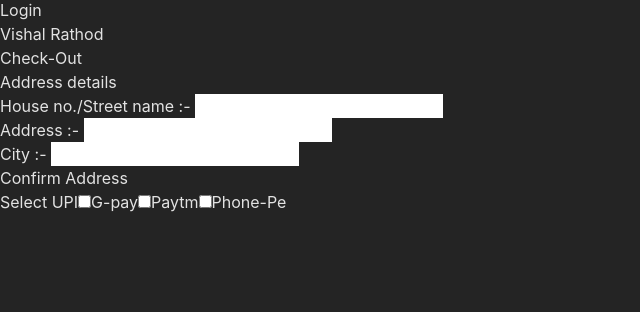
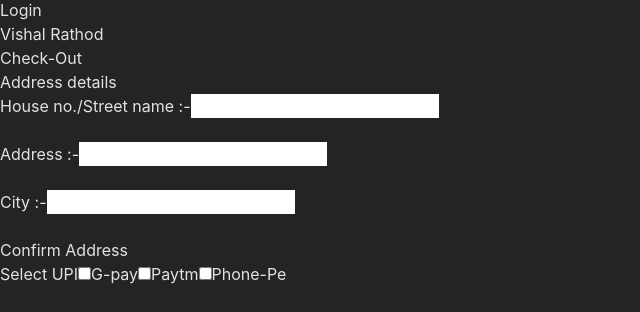
Before and after one commit to Vishal-080/Namaste_swiggy, a React (Vite) app: page /checkout in a window 1280 px wide. Shown: the part 446-758 px from the top of the page, without its empty margins (0-640 px from the left). Built offline with nearby package versions, Linux system fonts and the light colour scheme.

Commit message:
Checkout page css writting

```diff
--- a/src/Components/Checkout.jsx
+++ b/src/Components/Checkout.jsx
@@ -2,21 +2,32 @@ import React from "react";
 
 const Checkout = () => {
   return (
-    <div>
+    <div className="w-6/12 m-auto">
       <h1 className="font-bold text-xl m-2 text-center">Check-Out</h1>
-      <div className="flex flex-col justify-between items-center my-2 py-6 border text-left">
+      <div className="my-2 py-6 border flex flex-col">
         <h1 className="font-bold text-lg mb-4 text-center">Address details</h1>
-        <label htmlFor="house-no">
-          House no./Street name :- <input type="text" name="house-no" />
+        <div className="w-9/12 m-auto">
+        <div className="flex justify-between">
+        <label  htmlFor="house-no">
+          House no./Street name :-
         </label>
+        <input type="text" name="house-no" />
+        </div>
         <br />
+        <div className="flex justify-between">
         <label htmlFor="address">
-          Address :- <input type="text" name="address" />
+          Address :-
         </label>
+        <input type="text" name="address" />
+        </div>
         <br />
+        <div className="flex justify-between">
         <label htmlFor="city">
-          City :- <input type="text" name="city" />
+          City :-
         </label>
+        <input type="text" name="city" />
+        </div>
+        </div>
         <br />
         <button className="">Confirm Address</button>
       </div>
```
